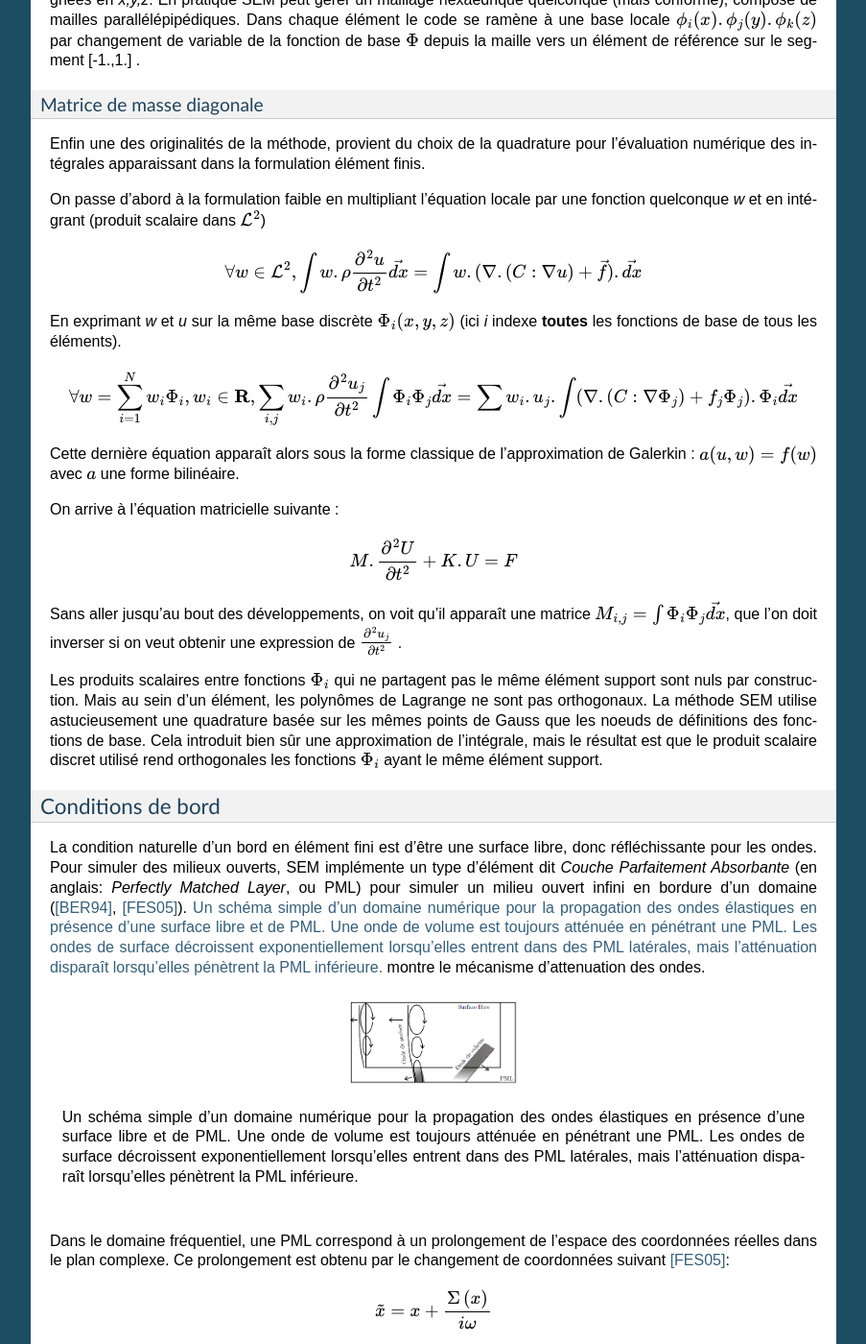
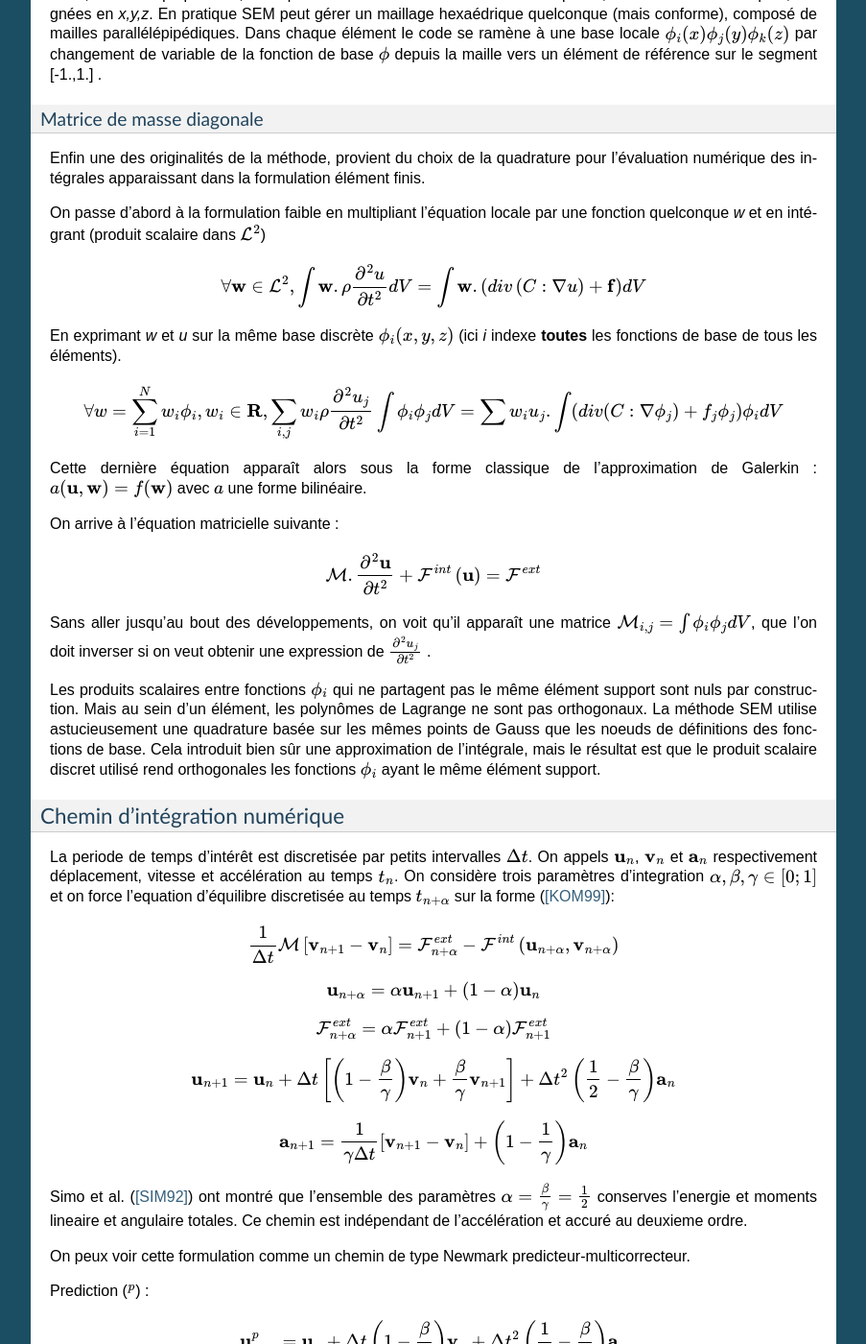
Before and after one commit to sem3d/SEM, a Sphinx documentation site: the page built from DOC/source/tutoriel.rst, in a window 1280 px wide and 1400 px high, scrolled down 2671 px. Shown: the whole window at 96% size, without its empty margins (198-1101 px from the left). Built offline with Sphinx 7.4.7, drawn with Linux system fonts in a browser that asks for light colours; formulas are drawn with MathJax 3; some of the changed text lies outside the part shown.

Commit message:
Added description of numerical integration

```diff
--- a/DOC/source/tutoriel.rst
+++ b/DOC/source/tutoriel.rst
@@ -28,15 +28,15 @@ Les équations du mouvement
 --------------------------
 
 SEM résout la propagation d'onde élastique dans un milieu décrit par l'équation
-locale du mouvement reliant le déplacement :math:`u` en chaque point matériel, les
-contraintes :math:`\sigma` et les forces extérieures :math:`\vec{f}` :
+locale du mouvement reliant le déplacement :math:`\mathbf{u}` en chaque point matériel, les
+contraintes :math:`\sigma` et les forces extérieures :math:`\mathbf{f}` :
 
 .. math::
 
-   \rho \frac{\partial^2 u}{\partial t^2} = \nabla.\sigma + \vec{f}
+   \rho \frac{\partial^2 \mathbf{u}}{\partial t^2} = div \left( \sigma \right) + \mathbf{f}
 
-Avec, en élasticité linéaire : :math:`\sigma=C:\nabla{}u`, où :math:`C` est le
-tenseur élastique d'ordre 4.
+Avec, en élasticité linéaire : :math:` \sigma = C : Du`, où :math:`C` est le
+tenseur élastique d'ordre 4 et :math:`Du` le gradient du champs de déplacement.
 
 Pour l'instant les milieux de propagations décrits dans SEM sont
 considérés isotropes.  Le code est prévu pour gérer les milieux
@@ -47,16 +47,17 @@ Dans le domaine fluide (hypothèse du fluide parfait) , on résout :
 
 .. math::
 
-   \frac{1}{\kappa}\frac{\partial^2 (\rho\phi)}{\partial t^2} = \nabla.v + f_{ext}
+   \frac{1}{\kappa}\frac{\partial^2 (\rho\phi)}{\partial t^2} = div \left( \mathbf{v} \right) + f
 
-   v = \frac{1}{\rho}\nabla(\rho\phi)
+   \mathbf{v} = \frac{1}{\rho}\nabla(\rho\phi)
 
-où :math:`v` c'est le champ de vitesse du fluide, :math:`\rho` la masse volumique, :math:`\phi` un potentiel scalaire et :math:`f_{ext}` la source extérieure, et :math:`\kappa` le module d'incompressibilité.
+où :math:`\mathbf{v}` c'est le champ de vitesse du fluide, :math:`\rho` la masse volumique, :math:`\phi` un potentiel
+scalaire et :math:`f` la source extérieure, et :math:`\kappa` le module d'incompressibilité.
 
 Formulation éléments finis
 --------------------------
 
-SEM est un code éléments finis, basé sur une formulation spectrale ([COH02]_), qui lui donne son nom. Le champ de déplacement :math:`u` est décrit dans
+SEM est un code éléments finis, basé sur une formulation spectrale ([COH02]_), qui lui donne son nom. Le champ de déplacement :math:`\mathbf{u}` est décrit dans
 chaque élément, ou maille, sur une base de polynômes de Lagrange d'ordre N (N défini comme paramètre).
 
 .. [COH02] Cohen, G. (2002). Higher-Order Numerical Methods for Transient Wave Equations. Springer.
@@ -78,18 +79,18 @@ définis sur les points de Gauss-Lobatto-Legendre (GLL) de chaque
 
 
 Les éléments traités sont des quadrangles en 2D et des Hexaèdres en
-3D. Si :math:`\Phi_i(x)` est le polynôme de Lagrange valant 1 au point
-GLL :math:`x_i`, le champ de déplacement :math:`u(x,y,z)` de l'élément
-s'exprime sur la base tensorisée :math:`\Phi \otimes \Phi \otimes
-\Phi` :
+3D. Si :math:`\phi_i(x)` est le polynôme de Lagrange valant 1 au point
+GLL :math:`x = x_i`, le champ de déplacement dans la direction :math:`r`,
+:math:`\mathbf{u}_r(x,y,z)` de l'élément s'exprime sur la base tensorisée
+:math:`\phi_i\left( x\right) \otimes \phi_j\left( y\right) \otimes \phi_k\left( z\right)` :
 
 .. math::
 
-   u(x,y,z) = \sum_{i,j,k} U_{i,j,k}.\Phi_i(x).\Phi_j(y).\Phi_k(z)
+   u_r(x,y,z) = \sum_{i,j,k} U_r(i,j,k) \phi_i(x) \phi_j(y) \phi_k(z)
 
 Ainsi, sur un élément d'ordre 5, la composante *x* du champ de
 déplacement, est décrite par un vecteur de 125 éléments
-:math:`U_{i,j,k}` .
+:math:`\mathbf{U}_{i,j,k}` .
 
 La figure :ref:`pollag` montre la forme des polynômes de Lagrange d'ordre 9, la base tensorisée
 de dimension 2D est représentée :ref:`fig-ref-2d`
@@ -121,8 +122,8 @@ Enfin, dans ce qui précède, on a présenté la formulation de manière
 simplifiée, sur des mailles cubiques, alignées en *x,y,z*. En pratique
 SEM peut gérer un maillage hexaédrique quelconque (mais conforme),
 composé de mailles parallélépipédiques. Dans chaque élément le code se
-ramène à une base locale :math:`\phi_i(x).\phi_j(y).\phi_k(z)` par
-changement de variable de la fonction de base :math:`\Phi` depuis la
+ramène à une base locale :math:`\phi_i(x) \phi_j(y) \phi_k(z)` par
+changement de variable de la fonction de base :math:`\phi` depuis la
 maille vers un élément de référence sur le segment [-1.,1.] .
 
 Matrice de masse diagonale
@@ -138,42 +139,121 @@ scalaire dans :math:`\mathcal{L}^2`)
 
 .. math::
 
-   \forall w \in \mathcal{L}^2, \int w.\rho \frac{\partial^2 u}{\partial t^2}\vec{dx} = \int w.(\nabla.(C:\nabla{}u) + \vec{f}).\vec{dx}
+   \forall \mathbf{w} \in \mathcal{L}^2, \int \mathbf{w}.\rho
+   \frac{\partial^2 u}{\partial t^2}dV =
+   \int \mathbf{w}.(div \left( C:\nabla{}u \right) + \mathbf{f})dV
 
 En exprimant *w* et *u* sur la même base discrète
-:math:`\Phi_i(x,y,z)` (ici *i* indexe **toutes** les fonctions de base
+:math:`\phi_i(x,y,z)` (ici *i* indexe **toutes** les fonctions de base
 de tous les éléments).
 
 .. math::
 
-   \forall w = \sum_{i=1}^N w_i \Phi_i, w_i \in \mathbf{R},
-   \sum_{i,j} w_i.\rho \frac{\partial^2 u_j}{\partial t^2}\int \Phi_i\Phi_j \vec{dx} =
-     \sum w_i.u_j.\int (\nabla.(C:\nabla{}\Phi_j) + f_j\Phi_j).\Phi_i \vec{dx}
+   \forall w = \sum_{i=1}^N w_i \phi_i, w_i \in \mathbf{R},
+   \sum_{i,j} w_i \rho \frac{\partial^2 u_j}{\partial t^2}\int \phi_i\phi_j dV =
+     \sum w_i u_j.\int (div(C:\nabla{}\phi_j) + f_j\phi_j) \phi_i dV
 
 Cette dernière équation apparaît alors sous la forme classique de
-l'approximation de Galerkin : :math:`a(u,w) = f(w)` avec :math:`a` une
+l'approximation de Galerkin : :math:`a(\mathbf{u},\mathbf{w}) = f(\mathbf{w})` avec :math:`a` une
 forme bilinéaire.
 
 On arrive à l'équation matricielle suivante :
 
 .. math::
 
-    M.\frac{\partial^2 U}{\partial t^2} + K.U = F
+    \mathcal{M}.\frac{\partial^2 \mathbf{u}}{\partial t^2} + \mathcal{F}^{int}
+    \left( \mathbf{u} \right) = \mathcal{F}^{ext}
 
 Sans aller jusqu'au bout des développements, on voit qu'il apparaît une
-matrice :math:`M_{i,j}=\int \Phi_i\Phi_j\vec{dx}`, que l'on doit
+matrice :math:`\mathcal{M}_{i,j}= \int \phi_i \phi_j dV`, que l'on doit
 inverser si on veut obtenir une expression de :math:`\frac{\partial^2
 u_j}{\partial t^2}` .
 
-Les produits scalaires entre fonctions :math:`\Phi_i` qui ne partagent
+Les produits scalaires entre fonctions :math:`\phi_i` qui ne partagent
 pas le même élément support sont nuls par construction. Mais au sein
 d'un élément, les polynômes de Lagrange ne sont pas orthogonaux. La
 méthode SEM utilise astucieusement une quadrature basée sur les mêmes
 points de Gauss que les noeuds de définitions des fonctions de
 base. Cela introduit bien sûr une approximation de l'intégrale, mais
 le résultat est que le produit scalaire discret utilisé rend
-orthogonales les fonctions :math:`\Phi_i` ayant le même élément
+orthogonales les fonctions :math:`\phi_i` ayant le même élément
 support.
+
+Chemin d'intégration numérique
+------------------------------
+
+La periode de temps d'intérêt est discretisée par petits intervalles :math:`\Delta t`. On
+appels :math:`\mathbf{u}_{n}`, :math:`\mathbf{v}_{n}` et :math:`\mathbf{a}_{n}` respectivement
+déplacement, vitesse et accélération au temps :math:`t_{n}`.
+On considère trois paramètres d'integration :math:`\alpha, \beta, \gamma \in \left[ 0;1\right]`
+et on force l'equation d'équilibre discretisée au temps :math:`t_{n+\alpha}` sur la forme ([KOM99]_):
+
+.. math::
+
+    \frac{1}{\Delta t}\mathcal{M} \left[ \mathbf{v}_{n+1} - \mathbf{v}_{n} \right] =
+    \mathcal{F}_{n+\alpha}^{ext} - \mathcal{F}^{int}\left( \mathbf{u}_{n+\alpha}, \mathbf{v}_{n+\alpha} \right)
+
+.. math::
+
+    \mathbf{u}_{n+\alpha} = \alpha \mathbf{u}_{n+1} + \left( 1 - \alpha \right) \mathbf{u}_{n}
+
+.. math::
+
+    \mathcal{F}_{n+\alpha}^{ext} = \alpha \mathcal{F}_{n+1}^{ext} + \left( 1 - \alpha \right) \mathcal{F}_{n+1}^{ext}
+
+.. math::
+
+    \mathbf{u}_{n+1} = \mathbf{u}_{n} + \Delta t \left[ \left( 1 - \frac{\beta}{\gamma} \right)
+    \mathbf{v}_{n} + \frac{\beta}{\gamma} \mathbf{v}_{n+1} \right] + \Delta t^2 \left( \frac{1}{2}
+    - \frac{\beta}{\gamma}\right) \mathbf{a}_{n}
+
+.. math::
+
+    \mathbf{a}_{n+1} = \frac{1}{\gamma \Delta t} \left[ \mathbf{v}_{n+1} - \mathbf{v}_{n} \right] +
+    \left( 1 - \frac{1}{\gamma} \right) \mathbf{a}_{n}
+
+Simo et al. ([SIM92]_) ont montré que l'ensemble des paramètres :math:`\alpha=\frac{\beta}{\gamma} = \frac{1}{2}` conserves
+l'energie et moments lineaire et angulaire totales. Ce chemin est indépendant de l'accélération et accuré au deuxieme
+ordre.
+
+On peux voir cette formulation comme un chemin de type Newmark predicteur-multicorrecteur.
+
+Prediction (:math:`^p`) :
+
+.. math::
+
+    \mathbf{u}_{n+1}^p = \mathbf{u}_{n} + \Delta t \left( 1 - \frac{\beta}{\gamma} \right)
+    \mathbf{v}_{n} + \Delta t^2 \left( \frac{1}{2} - \frac{\beta}{\gamma} \right) \mathbf{a}_{n}
+
+.. math::
+
+    \mathbf{v}_{n+1}^p = 0
+
+.. math::
+
+    \mathbf{a}_{n+1}^p = \left( 1 - \frac{1}{\gamma} \right) \mathbf{a}_{n} - \frac{1}{\gamma \Delta t} \mathbf{v}_{n}
+
+Solution :
+
+.. math::
+
+   \frac{1}{\Delta t}\mathcal{M} \mathbf{\Delta v}^p = \mathcal{F}_{n+\alpha}^{ext} - \mathcal{F}^{int}
+   \left( \mathbf{u}_{n+\alpha}^p, \mathbf{v}_{n+\alpha}^p \right) - \frac{1}{\Delta t}\mathcal{M}
+   \left[ \mathbf{v}_{n+1}^p - \mathbf{v}_{n} \right]
+
+Correction (:math:`^c`) :
+
+.. math::
+
+    \mathbf{v}_{n+1}^c = \mathbf{v}_{n+1}^p + \mathbf{\Delta v}^p
+
+.. math::
+
+    \mathbf{u}_{n+1}^c = \mathbf{u}_{n+1}^p + \frac{\beta \Delta t}{\gamma} \mathbf{v}_{n+1}^c
+
+.. math::
+
+    \mathbf{a}_{n+1}^c = \mathbf{a}_{n+1}^p - \frac{1}{\gamma \Delta t} \mathbf{v}_{n+1}^c
 
 
 Conditions de bord
@@ -297,6 +377,8 @@ Attention:
 .. [HUG87] Hughes, T. J. R. (1987). The finite element method, linear static and dynamic finite element analysis. Englewood Cliffs, NJ : Prentice-Hall International.
 
 .. [SIM92] Simo, J. C. (1992). Algorithms for static and dynamic multiplicative plasticity that preserve the classical return mapping schemes of the infinitesimal theory. *Comp. Meth. Appl. Mech. Eng. 99*, 61–112.
+
+   [KOM99] Komatitsch, D. et al. (1999). Introduction to the spectral-element method for three dimensional seismic wave propagation. Geophys. J. Int. 139(3), 806-822.
 
 Résolution spatiale
 -------------------
```
